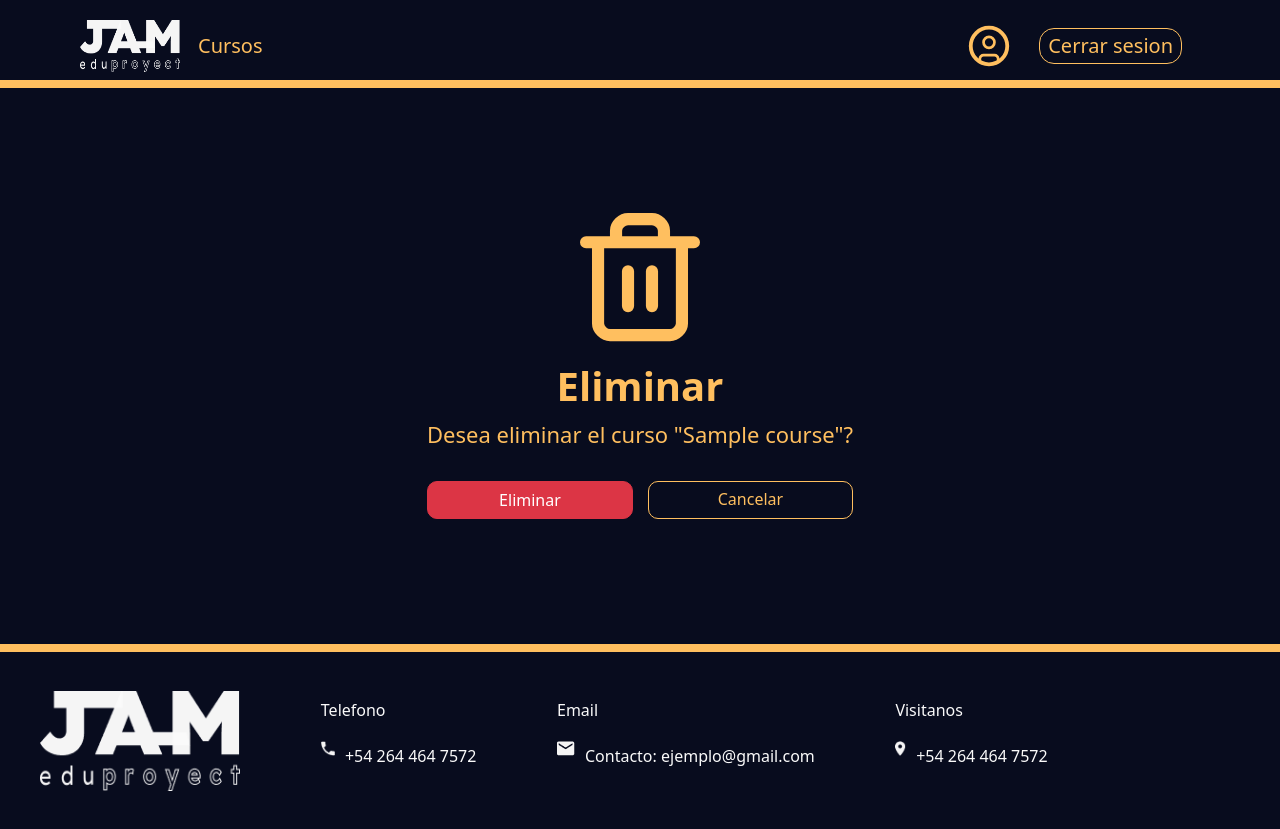
After one commit to Mathi21as/academia_sj_tec_JAM23, a Flask app: page /delete-course/1 in a window 1280 px wide. The commit adds this page. Run offline with Flask 3, Linux system fonts and the light colour scheme; a user stored in the database is signed in; tables that the repository leaves empty hold one stand-in row (values such as "Sample post"); some libraries are stand-ins or nearby versions.

Commit message:
Se agregaron los elementos al header

```diff
--- a/src/app.py
+++ b/src/app.py
@@ -131,13 +131,12 @@ def addCourse():
         return redirect(url_for('dashboard'))
     else:
         teachers = ModelUser.getAllByRoleForRender(db, "teacher")
-        return render_template("courseAddForm.html", csrf_token = csrf, teachers = teachers)
+        return render_template("courseForm.html", csrf_token = csrf, teachers = teachers)
 
 @app.route("/edit-course/<id>", methods=['GET', 'POST'])
 @login_required
 def editCourse(id):
-    if(request.method == "POST"):
-        print("en post de edit course: " + request.form['course_teacher'])
+    if(request.method == "POST" and current_user.role == "admin"):
         course = Course(
             None,
             request.form['course_teacher'],
@@ -146,10 +145,33 @@ def editCourse(id):
             request.form['course_description'])
         ModelCourse.update(db, course, id)
         return redirect(url_for('dashboard'))
-    else:
+    elif(current_user.role == "admin"):
         course = ModelCourse.findById(db, id)
         teachers = ModelUser.getAllByRoleForRender(db, "teacher")
-        return render_template("courseAddForm.html", csrf_token = csrf, course = course, mode = "edit", teachers = teachers)
+        return render_template("courseForm.html", csrf_token = csrf, course = course, mode = "edit", teachers = teachers)
+    else:
+        return render_template("error.html", message="Usted no posee los privilegios para acceder a esta URL.")
+
+@app.route("/delete-course/<id>", methods=['GET'])
+@login_required
+def deleteCourse(id):
+    if(current_user.role == "admin"):
+        course = ModelCourse.findById(db, id)
+        return render_template("delete.html", csrf_token = csrf, course = course)
+    else:
+        return render_template("error.html", message="Usted no posee los privilegios para acceder a esta URL.")
+
+@app.route("/delete-course", methods=['POST'])
+@login_required
+def deleteCoursePost():
+    idCourse = request.form['id_course']
+    if (not idCourse.isnumeric()):
+        return render_template("error.html", message="Url no valida.")
+    if (current_user.role == "admin"):
+        ModelCourse.delete(db, idCourse)
+        return redirect(url_for('dashboard'))
+    else:
+        return render_template("error.html", message="Usted no posee los privilegios para acceder a esta URL.")
 
 def status_401(error):
      return redirect(url_for('login'))
--- a/src/config.py
+++ b/src/config.py
@@ -20,7 +20,7 @@ class appConfig():
     def init(app):
         app.config['MYSQL_HOST'] = 'localhost'
         app.config['MYSQL_USER'] = 'root'
-        app.config['MYSQL_PASSWORD'] = '154647572' # 'root1234'
+        app.config['MYSQL_PASSWORD'] = 'root1234' # 'root1234'
         app.config['MYSQL_DB'] = 'academia_jam2023'
         app.config['SECRET_KEY'] = "teeest"
 
--- a/src/models/ModelCourse.py
+++ b/src/models/ModelCourse.py
@@ -67,8 +67,8 @@ class ModelCourse():
     def delete(self, db, id):
         try:
             cursor = db.connection.cursor()
-            sql = "DELETE FROM course WHERE id = %i;"
-            cursor.execute(sql, id)
+            sql = "DELETE FROM course WHERE id = '{}'".format(id)
+            cursor.execute(sql)
             db.connection.commit()
             cursor.close()
             return True
--- a/src/static/css/base.css
+++ b/src/static/css/base.css
@@ -4,11 +4,49 @@
     --main-background-dark : #080C1E;
   }
 
+body {
+    background-color: var(--main-background-dark);
+}
+
 
 .header{
     background-color:var(--main-background-dark);
     height: 80px;
     width: 100%;
+}
+
+.header_div {
+	width: 100%;
+	display: flex;
+	flex-direction: row;
+	padding: 20px 80px;
+	justify-content: space-between;
+	a {
+		font-size: 25px;
+		margin: 0px 30px;
+		text-decoration: none;
+		color: var(--main-orange);
+		align-self: center;
+	};
+	div {
+		display: flex;
+		flex-direction: row;
+	}
+}
+
+.icon_user img {
+		width: 60px;
+}
+
+.header_div:last-child a {
+	margin: 0px 10px;
+}
+
+.header_div:last-child :last-child{
+	border-color: var(--main-orange);
+	border-radius: 15px;
+	padding: 2px 8px;
+	font-size: 20px;
 }
 
 .goldenDivider{
--- /dev/null
+++ b/src/static/css/delete.css
@@ -0,0 +1,61 @@
+.main_card {
+	width: 80%;
+	padding: 25px 50px;
+	background-color: var(--main-background-dark);
+	color: var(--main-orange);
+	border-color: var(--main-orange);
+	margin: 100px auto;
+	display: flex;
+	flex-direction: column;
+	flex-basis: min-content;
+	text-align: center;
+	object-position: center;
+	img {
+		align-self: center;
+		margin-bottom: 20px;
+	};
+	h3 {
+		font-size: 40px;
+		font-weight: 600;
+	};
+	p {
+		font-size: 22px;
+	}
+}
+
+.main_card > {
+	width: fit-content;
+}
+
+.form_div {
+	display: flex;
+	flex-direction: column;
+	width: max-content;
+	align-self: center;
+	div {
+		display: flex;
+		flex-direction: row;
+		gap: 15px;
+		margin-top: 30px
+	};
+	label {
+		font-size: 22px;
+	}
+	div button {
+		flex-basis: 50%;
+		border-radius: 10px;
+	};
+	div a {
+		padding: 5px 0px;
+		flex-basis: 50%;
+		border: solid 1px;
+		border-radius: 10px;
+		text-decoration: none;
+		border-color: var(--main-orange);
+		color: var(--main-orange);
+	};
+	div a:hover {
+		cursor: pointer;
+		border-style: inset;
+	}
+}
--- a/src/templates/base.html
+++ b/src/templates/base.html
@@ -16,7 +16,17 @@
 </head>
 <body>
     <header class="header">
-        <div >
+        <div class="header_div">
+            <div>
+                <img src="../static/img/logoJAM-eduProyect.png" width="100px"/>
+                <a href="/courses">Cursos</a>
+            </div>
+            <div>
+                <a href="/profile" class="icon_user"><img src="../static/icons/lucide_user-circle.svg" width="40px"/></a>
+                {% if current_user.id != null %}
+                    <a class="btn" href="{{url_for('logout')}}"> Cerrar sesion </a>
+                {% endif %}
+            </div>
         </div>
     </header>
     <span class="goldenDivider"></span>
--- /dev/null
+++ b/src/templates/delete.html
@@ -0,0 +1,24 @@
+{% extends './base.html' %}
+
+{% block title %}Academia - Home{% endblock %}
+
+{% block customCSS %}
+<link rel="stylesheet" href="{{url_for('static', filename = 'css/delete.css')}}">
+{% endblock %}
+
+{% block body %}
+
+<div class="main_card">
+    <img src="{{url_for('static', filename = 'icons/delete-icon.svg')}}" width="120px" alt="delete-icon">
+    <h3>Eliminar</h3>
+    <form class="form_div" action="/delete-course" method="POST">
+        <label>Desea eliminar el curso "{{course.name}}"?</label>
+        <input type="hidden" name="id_course" value="{{course.id}}" >
+        <div>
+            <button class="btn btn-danger" type="submit">Eliminar</button>
+            <a href="/dashboard">Cancelar</a>
+        </div>
+    </form>
+</div>
+
+{% endblock %}
```
Also changed, not shown: src/static/css/courseAddForm.css (+11 -14 lines), src/templates/dashboard.html (+15 -13 lines), src/templates/error.html (added, +16 -0 lines), src/static/icons/delete-icon.svg (added), src/static/icons/error-icon.svg (added).
